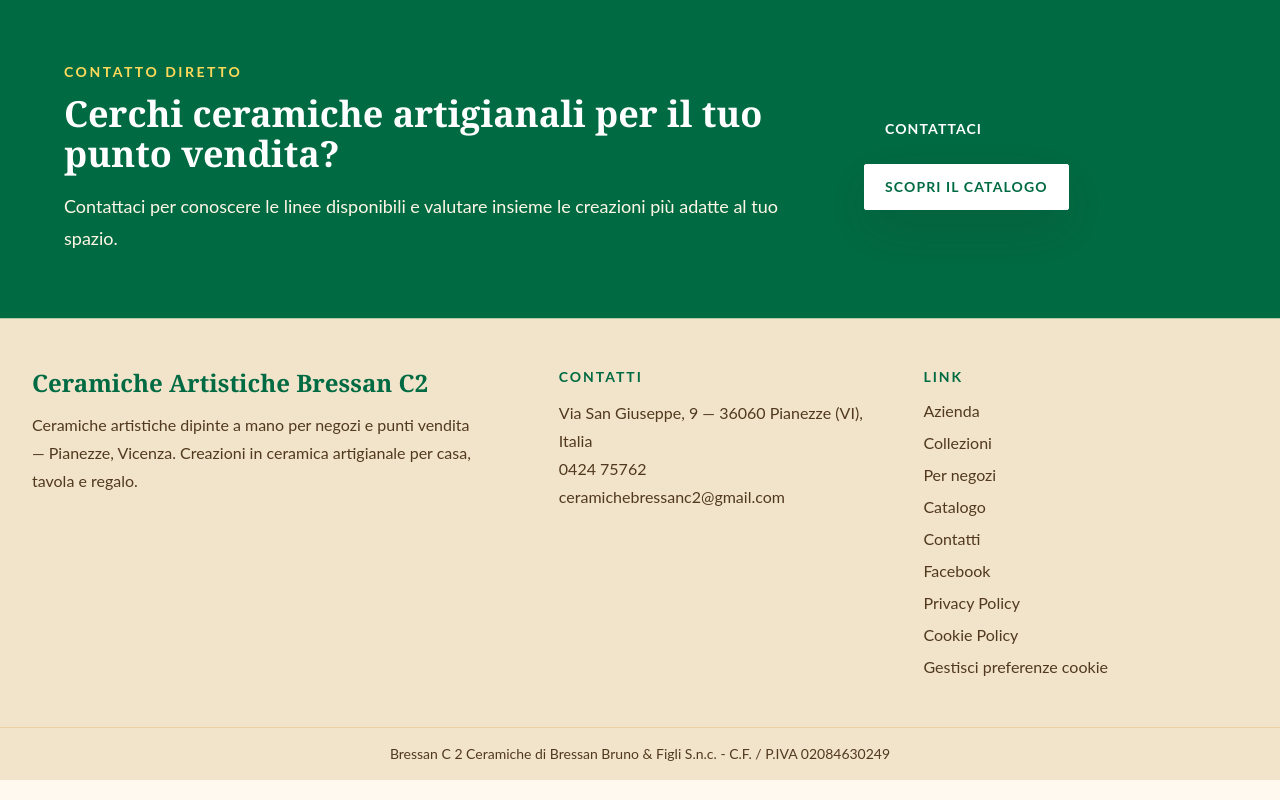
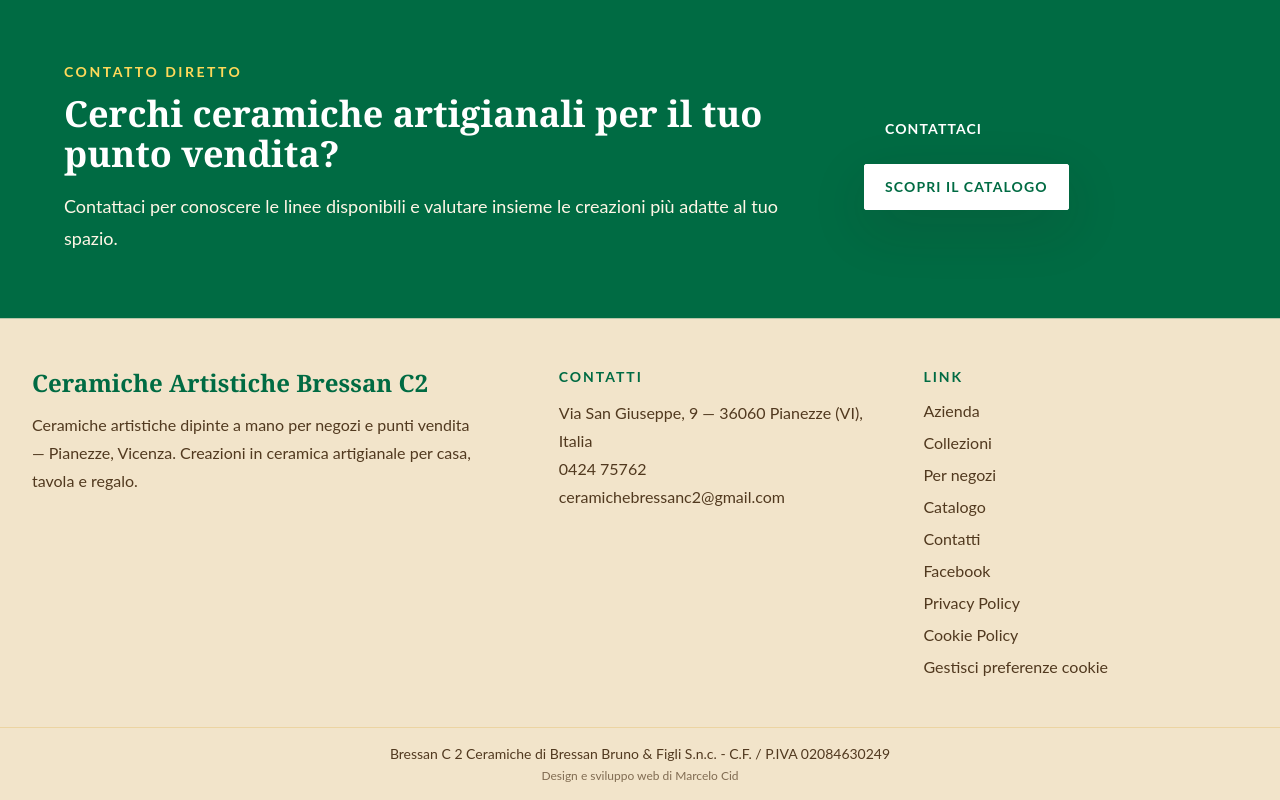
Before and after one commit to marceloocid/CeramicheBressan, a Next.js app: page / in a window 1280 px wide. Shown: the part 3269-4069 px from the top of the page. Built offline with nearby package versions, Linux system fonts and the light colour scheme; no server answers.

Commit message:
Add localized footer credit

```diff
--- a/components/Footer.tsx
+++ b/components/Footer.tsx
@@ -52,7 +52,18 @@
         </div>
       </div>
       <div className="border-t border-oro/25 px-4 py-4 text-center text-sm text-argilla">
-        {site.legalName} - C.F. / P.IVA {site.vat}
+        <p>{site.legalName} - C.F. / P.IVA {site.vat}</p>
+        <p className="mt-1 text-xs font-normal text-argilla/70">
+          {text.websiteCredit}{" "}
+          <a
+            className="underline-offset-2 hover:underline focus-visible:underline"
+            href="https://www.linkedin.com/in/marcelo-cid-solaun-1369411a3/"
+            rel="noopener noreferrer"
+            target="_blank"
+          >
+            {text.websiteCreditName}
+          </a>
+        </p>
       </div>
     </footer>
   );
--- a/lib/translations.ts
+++ b/lib/translations.ts
@@ -113,6 +113,8 @@
     facebook: "Facebook",
     privacyPolicy: "Privacy Policy",
     cookiePolicy: "Cookie Policy",
+    websiteCredit: "Design e sviluppo web di",
+    websiteCreditName: "Marcelo Cid",
     languageSelector: "Selettore lingua",
     currentLanguage: "Lingua corrente",
     switchTo: "Passa a",
@@ -130,6 +132,8 @@
     facebook: "Facebook",
     privacyPolicy: "Privacy Policy",
     cookiePolicy: "Cookie Policy",
+    websiteCredit: "Web design and development by",
+    websiteCreditName: "Marcelo Cid",
     languageSelector: "Language selector",
     currentLanguage: "Current language",
     switchTo: "Switch to",
```
